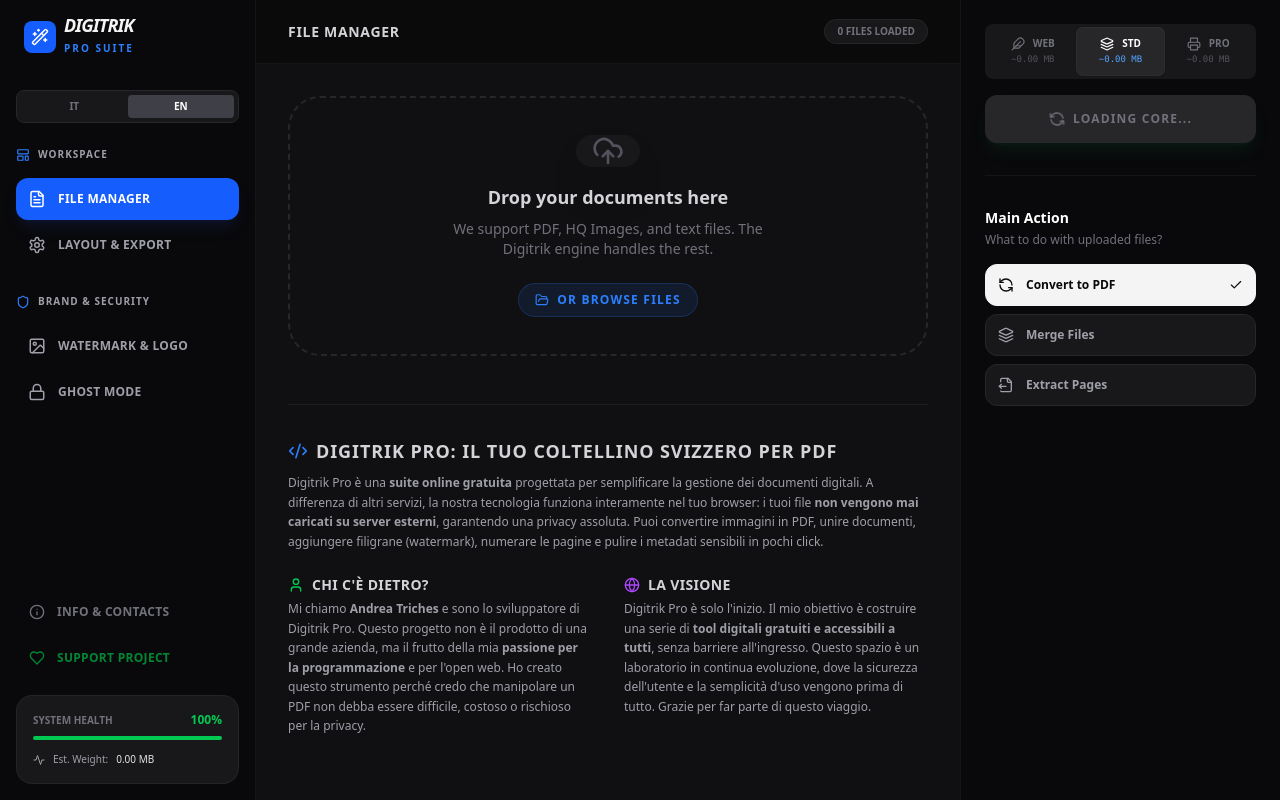
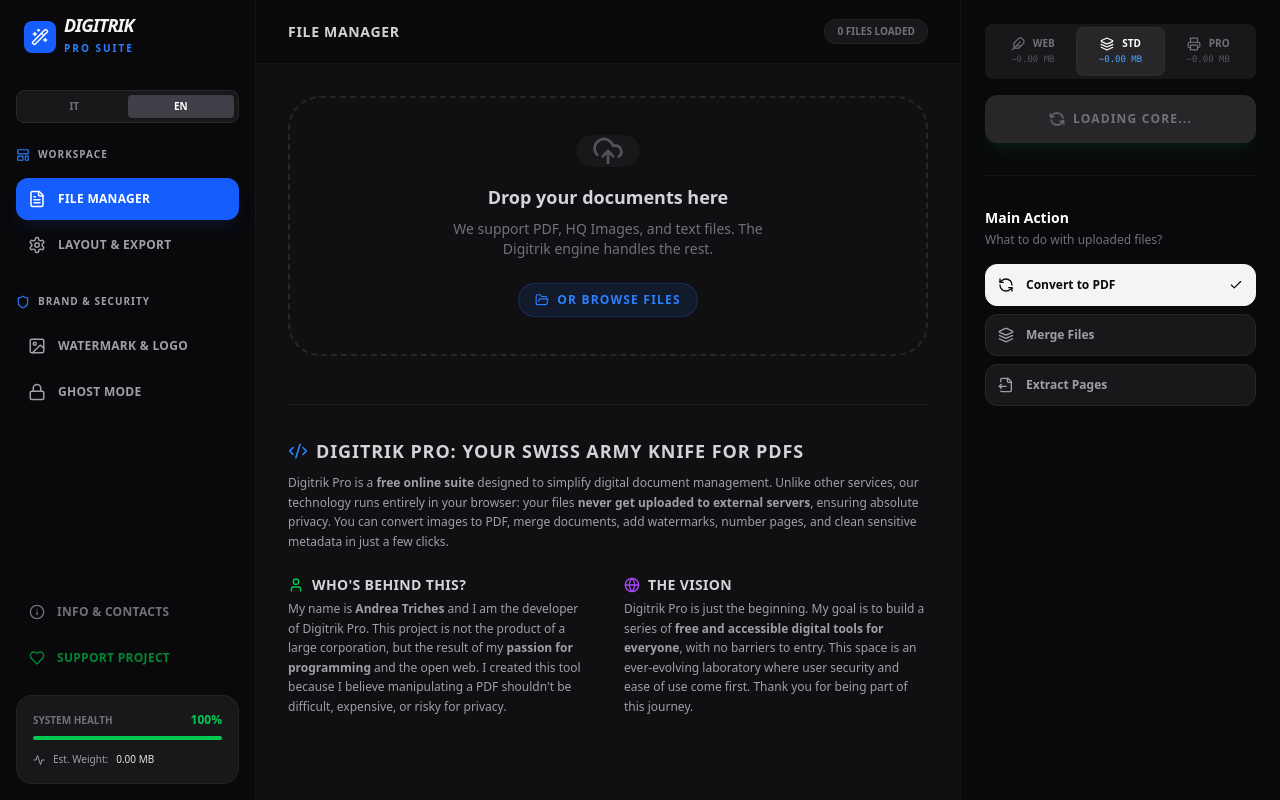
Before and after one commit to trikes2789/digitrik, a Next.js app: page / in a window 1280 px wide. Built offline with nearby package versions, Linux system fonts and the light colour scheme.

Commit message:
aggiunto traduzione inglese seo

```diff
--- a/app/page.js
+++ b/app/page.js
@@ -99,6 +99,14 @@
     adTitle: "Guarda uno Spot",
     adDesc: "30 secondi del tuo tempo per supportarci gratis.",
     adButton: "Guarda Video (Presto disponibile)",
+    // SEO & CHI SONO
+    seoTitle: "Digitrik Pro: Il Tuo Coltellino Svizzero per PDF",
+    seoDesc: "Digitrik Pro è una <strong>suite online gratuita</strong> progettata per semplificare la gestione dei documenti digitali. A differenza di altri servizi, la nostra tecnologia funziona interamente nel tuo browser: i tuoi file <strong>non vengono mai caricati su server esterni</strong>, garantendo una privacy assoluta. Puoi convertire immagini in PDF, unire documenti, aggiungere filigrane (watermark), numerare le pagine e pulire i metadati sensibili in pochi click.",
+    seoAuthorTitle: "Chi c'è dietro?",
+    seoAuthorText: "Mi chiamo <strong>Andrea Triches</strong> e sono lo sviluppatore di Digitrik Pro. Questo progetto non è il prodotto di una grande azienda, ma il frutto della mia <strong>passione per la programmazione</strong> e per l'open web. Ho creato questo strumento perché credo che manipolare un PDF non debba essere difficile, costoso o rischioso per la privacy.",
+    seoVisionTitle: "La Visione",
+    seoVisionText: "Digitrik Pro è solo l'inizio. Il mio obiettivo è costruire una serie di <strong>tool digitali gratuiti e accessibili a tutti</strong>, senza barriere all'ingresso. Questo spazio è un laboratorio in continua evoluzione, dove la sicurezza dell'utente e la semplicità d'uso vengono prima di tutto. Grazie per far parte di questo viaggio.",
+
     enc: {
       AI: { desc: "Vettoriale Adobe.", curiosity: "Il formato AI di Adobe è essenzialmente un PDF modificabile mascherato. Sorprendentemente, se cambi l'estensione da .ai a .pdf, molti visualizzatori riusciranno ad aprirlo mostrando il contenuto vettoriale intatto.", type: "Vettoriale" },
       CSV: { desc: "Dati testuali.", curiosity: "Creato nel 1972, il CSV è il formato dati più antico ancora in uso. Nonostante la sua semplicità, è la spina dorsale dello scambio dati mondiale perché leggibile da qualsiasi macchina.", type: "Dati" },
@@ -192,6 +200,14 @@
     adTitle: "Watch an Ad",
     adDesc: "30 seconds of your time to support us for free.",
     adButton: "Watch Video (Coming Soon)",
+    // SEO & WHO AM I
+    seoTitle: "Digitrik Pro: Your Swiss Army Knife for PDFs",
+    seoDesc: "Digitrik Pro is a <strong>free online suite</strong> designed to simplify digital document management. Unlike other services, our technology runs entirely in your browser: your files <strong>never get uploaded to external servers</strong>, ensuring absolute privacy. You can convert images to PDF, merge documents, add watermarks, number pages, and clean sensitive metadata in just a few clicks.",
+    seoAuthorTitle: "Who's behind this?",
+    seoAuthorText: "My name is <strong>Andrea Triches</strong> and I am the developer of Digitrik Pro. This project is not the product of a large corporation, but the result of my <strong>passion for programming</strong> and the open web. I created this tool because I believe manipulating a PDF shouldn't be difficult, expensive, or risky for privacy.",
+    seoVisionTitle: "The Vision",
+    seoVisionText: "Digitrik Pro is just the beginning. My goal is to build a series of <strong>free and accessible digital tools for everyone</strong>, with no barriers to entry. This space is an ever-evolving laboratory where user security and ease of use come first. Thank you for being part of this journey.",
+
     enc: {
       AI: { desc: "Adobe Vector.", curiosity: "Adobe's AI format is essentially a disguised editable PDF. Surprisingly, if you simply rename the extension from .ai to .pdf, many standard viewers can open it and display the vector content.", type: "Vector" },
       CSV: { desc: "Text Data.", curiosity: "Created way back in 1972, CSV remains the oldest data format still in wide use today. Despite its simplicity, it is the backbone of global data exchange because machines read it easily.", type: "Data" },
@@ -299,7 +315,7 @@
 
 // --- MAIN APP ---
 export default function DigitrikPro() {
-  // CORE STATE (Default to ENGLISH as requested)
+  // CORE STATE (Default to ENGLISH)
   const [lang, setLang] = useState('en');
   const t = TRANSLATIONS[lang];
 
@@ -927,40 +943,36 @@
             </div>
           )}
 
-          {/* --- NUOVA SEZIONE SEO / CHI SONO (INVISIBILE MA VISIBILE) --- */}
+          {/* --- NUOVA SEZIONE SEO / CHI SONO (DINAMICA) --- */}
           <div className="mt-12 border-t border-white/5 pt-8 text-zinc-500 max-w-4xl mx-auto space-y-6 pb-20">
              <div>
                 <h2 className="text-lg font-black uppercase tracking-wider text-zinc-300 mb-2 flex items-center gap-2">
-                   <Code2 size={20} className="text-blue-500" /> Digitrik Pro: Il Tuo Coltellino Svizzero per PDF
+                   <Code2 size={20} className="text-blue-500" /> {t.seoTitle}
                 </h2>
-                <p className="text-xs leading-relaxed text-zinc-400">
-                   Digitrik Pro è una <strong>suite online gratuita</strong> progettata per semplificare la gestione dei documenti digitali.
-                   A differenza di altri servizi, la nostra tecnologia funziona interamente nel tuo browser: i tuoi file <strong>non vengono mai caricati su server esterni</strong>,
-                   garantendo una privacy assoluta. Puoi convertire immagini in PDF, unire documenti, aggiungere filigrane (watermark),
-                   numerare le pagine e pulire i metadati sensibili in pochi click.
-                </p>
+                <p
+                    className="text-xs leading-relaxed text-zinc-400"
+                    dangerouslySetInnerHTML={{ __html: t.seoDesc }}
+                />
              </div>
 
              <div className="grid grid-cols-1 md:grid-cols-2 gap-8">
                 <div>
                    <h3 className="text-sm font-bold uppercase tracking-wide text-zinc-300 mb-1 flex items-center gap-2">
-                      <User size={16} className="text-green-500" /> Chi c'è dietro?
+                      <User size={16} className="text-green-500" /> {t.seoAuthorTitle}
                    </h3>
-                   <p className="text-xs leading-relaxed text-zinc-400">
-                      Mi chiamo <strong>Andrea Triches</strong> e sono lo sviluppatore di Digitrik Pro.
-                      Questo progetto non è il prodotto di una grande azienda, ma il frutto della mia <strong>passione per la programmazione</strong> e per l'open web.
-                      Ho creato questo strumento perché credo che manipolare un PDF non debba essere difficile, costoso o rischioso per la privacy.
-                   </p>
+                   <p
+                        className="text-xs leading-relaxed text-zinc-400"
+                        dangerouslySetInnerHTML={{ __html: t.seoAuthorText }}
+                   />
                 </div>
                 <div>
                    <h3 className="text-sm font-bold uppercase tracking-wide text-zinc-300 mb-1 flex items-center gap-2">
-                      <Globe size={16} className="text-purple-500" /> La Visione
+                      <Globe size={16} className="text-purple-500" /> {t.seoVisionTitle}
                    </h3>
-                   <p className="text-xs leading-relaxed text-zinc-400">
-                      Digitrik Pro è solo l'inizio. Il mio obiettivo è costruire una serie di <strong>tool digitali gratuiti e accessibili a tutti</strong>,
-                      senza barriere all'ingresso. Questo spazio è un laboratorio in continua evoluzione, dove la sicurezza dell'utente e la semplicità d'uso
-                      vengono prima di tutto. Grazie per far parte di questo viaggio.
-                   </p>
+                   <p
+                        className="text-xs leading-relaxed text-zinc-400"
+                        dangerouslySetInnerHTML={{ __html: t.seoVisionText }}
+                   />
                 </div>
              </div>
           </div>
```
